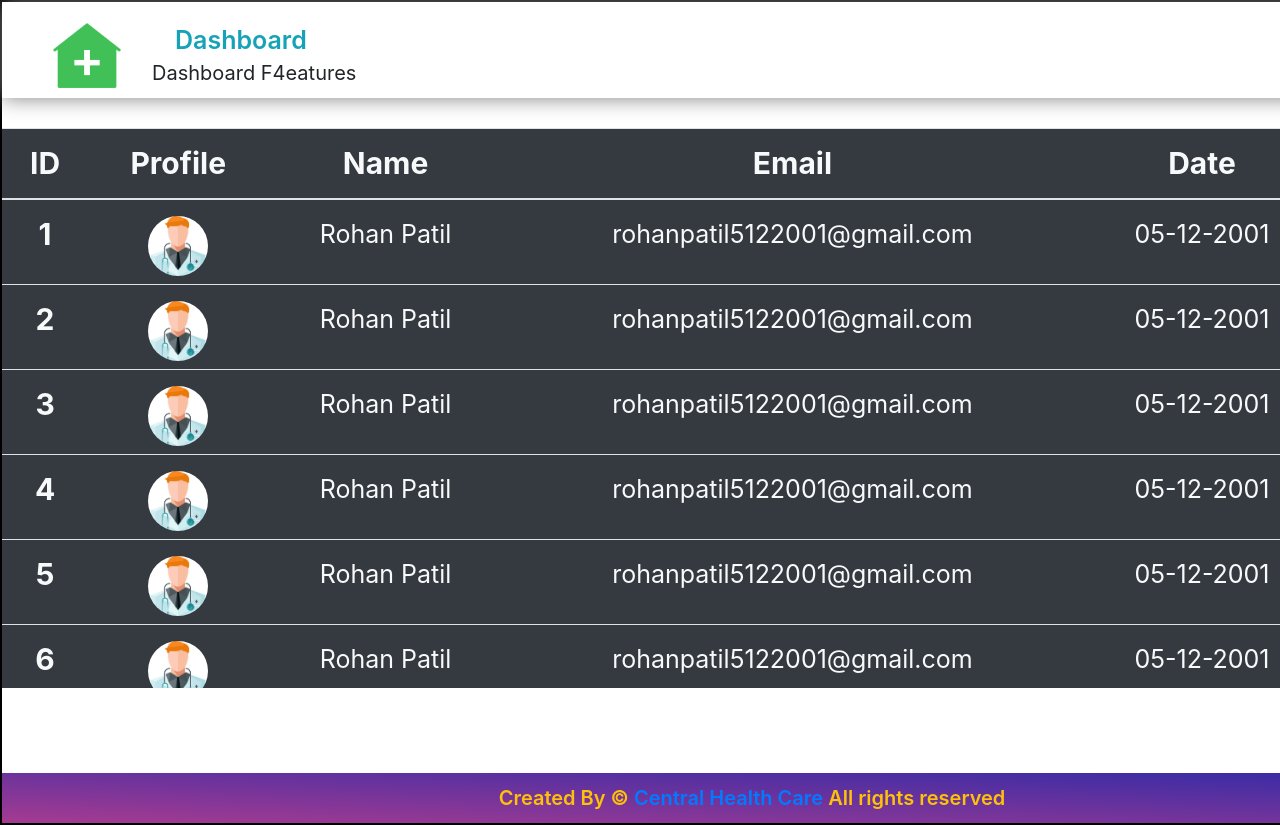
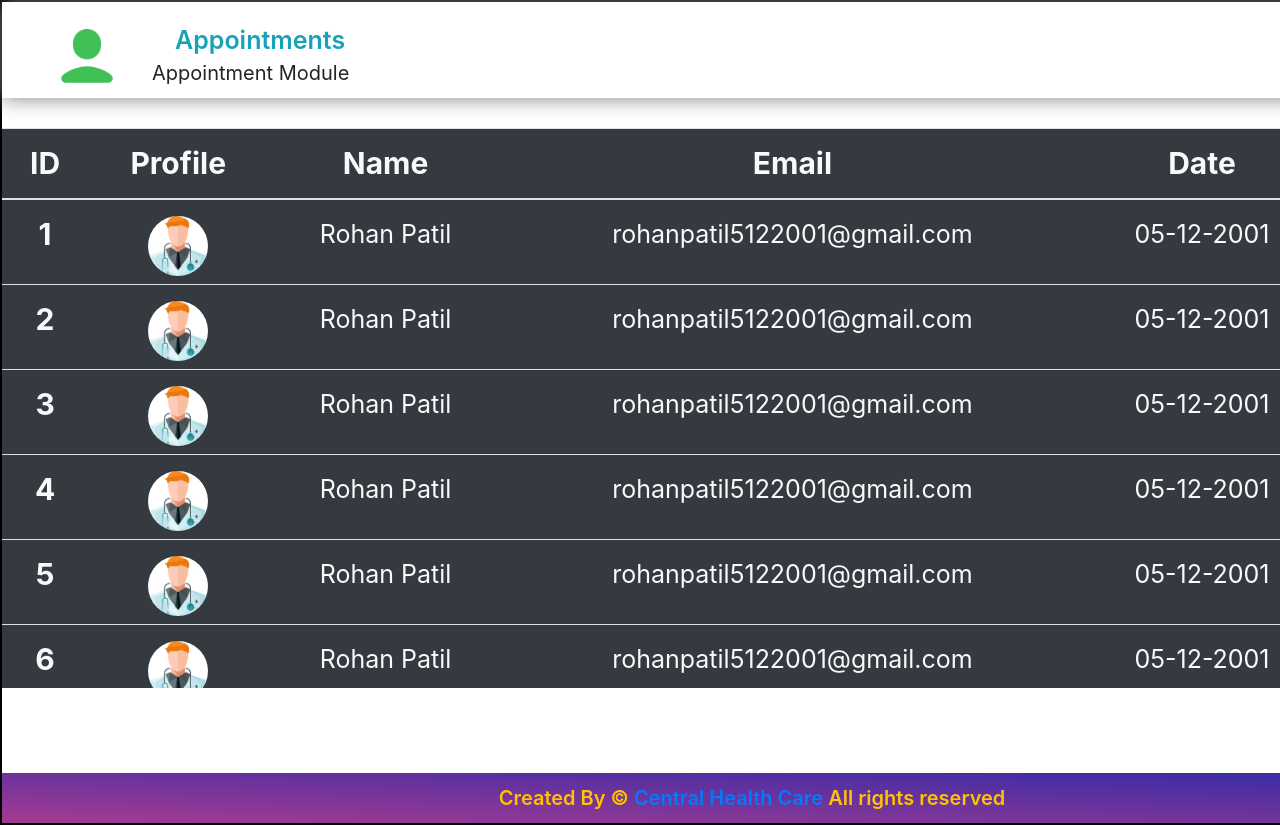
Before and after one commit to RohanPatil-dev/Health-Care-Project, a React (Create React App) app: page /admin_module in a window 1280 px wide. Shown: the top 825 px of the page. Built offline with nearby package versions, Linux system fonts and the light colour scheme.

Commit message:
Nav's title and subtitle successfully added with logo

```diff
--- a/src/Main Project/CSS/Admin_media.css
+++ b/src/Main Project/CSS/Admin_media.css
@@ -16,7 +16,7 @@
   z-index: 1;
 }
 
-  #grid-right {
+#grid-right {
     width: 45rem;
     height: 50rem;
     position: absolute;
--- a/src/Main Project/UI/Admin/Admin Reusable components/Admin_Nav.jsx
+++ b/src/Main Project/UI/Admin/Admin Reusable components/Admin_Nav.jsx
@@ -2,7 +2,7 @@ import React,{useState} from "react";
 import Admin_Slider from "./Admin_Slider";
 import Admin_TitleBar from "./Admin_TitleBar";
 
-export default function Admin_Nav() {
+export default function Admin_Nav(props) {
 
   const [sidebar, setSidebar] = useState(false);
 
@@ -10,8 +10,21 @@ export default function Admin_Nav() {
 
   return (
     <>
+      <div id="Dashboard_titles">
+        <div id="title_image">
+          <img src={props.img} alt="" className="mt-0" />
+        </div>
+        <div className="text-info">
+          <p id="dash_title">{props.title}</p>
+        </div>
+        <div className="mt-3">
+          <p id="dash-title">{props.subName}</p>
+        </div>
 
-<Admin_TitleBar img={"./Images/Navbar/Hospital.png"} title={"Dashboard"} subName={"Dashboard F4eatures"} showSidebar={showSidebar} />
+        <button type="button" className="btn btn-info" id="pop_up" onClick={showSidebar}>
+          <img src="./Images/Navbar/menu-line.png" alt="" />
+        </button>
+      </div>
 
 
       <Admin_Slider showSidebar={showSidebar} sidebar={sidebar} />
--- a/src/Main Project/UI/Admin/Admin_Right.jsx
+++ b/src/Main Project/UI/Admin/Admin_Right.jsx
@@ -9,7 +9,7 @@ export default function Admin_Right() {
             <div style={{ border: "2px solid black" }} id="grid-right">
 
                 {/* this code is use for dashboard page  */}
-                <Admin_Nav />
+                <Admin_Nav img={"./Images/Navbar/Hospital.png"} title={"Dashboard"} subName={"Dashboard Features"} />
 
                 <div id="dashboard_container">
                     <div id="container-grid" className="mt-3">
--- a/src/Main Project/UI/Admin/Admin_Selection_Right.jsx
+++ b/src/Main Project/UI/Admin/Admin_Selection_Right.jsx
@@ -7,7 +7,7 @@ export default function Admin_Selection_Right() {
     <>
       {/* right nav */}
       <div style={{ border: "2px solid black" }} id="grid-right">
-        <Admin_Nav />
+      <Admin_Nav img={"./Images/Navbar/green_user.png"} title={"Appointment Module"} subName={"Appointment Selections"}/>
 
         <div id="add_appointment">
           <form action="">
--- a/src/Main Project/UI/Admin/Admin_module_right.jsx
+++ b/src/Main Project/UI/Admin/Admin_module_right.jsx
@@ -12,7 +12,8 @@ export default function Admin_module_right() {
             {/* right nav  */}
             <div style={{ border: "2px solid black" }} id="grid-right">
                 {/* this code is use for dashboard page  */}
-                <Admin_Nav />
+                <Admin_Nav img={"./Images/Navbar/green_user.png"} title={"Appointments"} subName={"Appointment Module"} />
+
 
                 <div id="tables" className="text-center">
                     <table className="table bg-dark text-light">
--- a/src/Main Project/UI/Admin/Department_Right.jsx
+++ b/src/Main Project/UI/Admin/Department_Right.jsx
@@ -13,7 +13,7 @@ export default function Department_Right() {
             {/* right nav  */}
             <div style={{ border: "2px solid black" }} id="grid-right">
 
-                <Admin_Nav />
+                <Admin_Nav img={"./Images/Navbar/user-group.png"} title={"Department"} subName={"Department Module"} />
 
                 <div id="staff-container">
                     <button
--- a/src/Main Project/UI/Admin/Patient_Right.jsx
+++ b/src/Main Project/UI/Admin/Patient_Right.jsx
@@ -10,7 +10,7 @@ export default function Patient_Right() {
       {/* right nav  */}
       <div style={{ border: "2px solid black" }} id="grid-right">
 
-        <Admin_Nav />
+        <Admin_Nav img={"./Images/Navbar/green_user.png"} title={"User Module"} subName={"Users Status"}/>
 
         <div id="table-container">
         <div id="tables" className="text-center">
--- a/src/Main Project/UI/Admin/Settings_right.jsx
+++ b/src/Main Project/UI/Admin/Settings_right.jsx
@@ -9,7 +9,7 @@ export default function Settings_right() {
             <div style={{ border: "2px solid black" }} id="grid-right">
 
                 {/* this code is use for dashboard page  */}
-                <Admin_Nav />
+                <Admin_Nav img={"./Images/Navbar/settings.png"} title={"Settings"}/>
 
                 {/* Change profile image : */}
                 <div id="user_settings">
```
